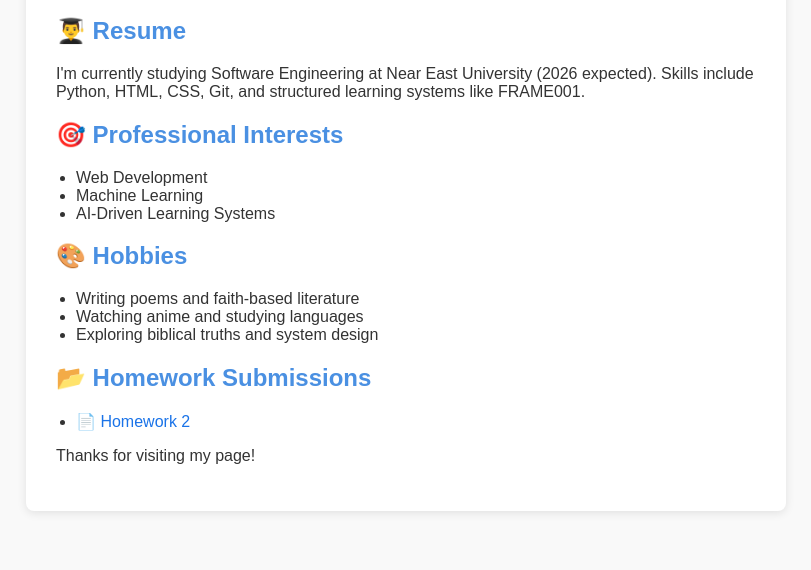
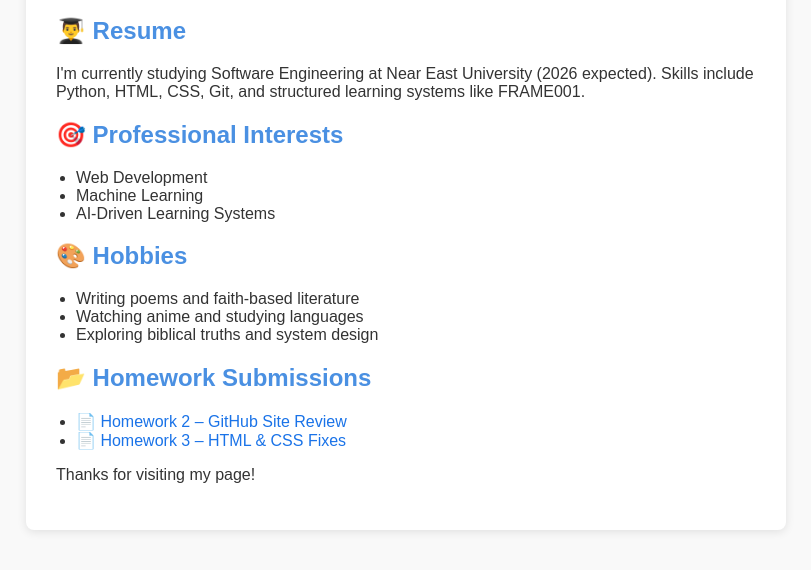
Before and after one commit to lifeISJokeORNot/newTOweb.github.io, a plain HTML site: page index.html in a window 1280 px wide. Shown: the part 359-929 px from the top of the page, without its empty margins (234-1045 px from the left). Drawn offline with Linux system fonts and the light colour scheme.

Commit message:
Update index.html

```diff
--- a/index.html
+++ b/index.html
@@ -38,7 +38,8 @@
 
     <h2>📂 Homework Submissions</h2>
     <ul>
-      <li><a href="homework2.pdf" target="_blank">📄 Homework 2 </a></li>
+      <li><a href="homework2.pdf" target="_blank">📄 Homework 2 – GitHub Site Review</a></li>
+      <li><a href="homework3.pdf" target="_blank">📄 Homework 3 – HTML & CSS Fixes</a></li>
     </ul>
 
     <p>Thanks for visiting my page!</p>
```
